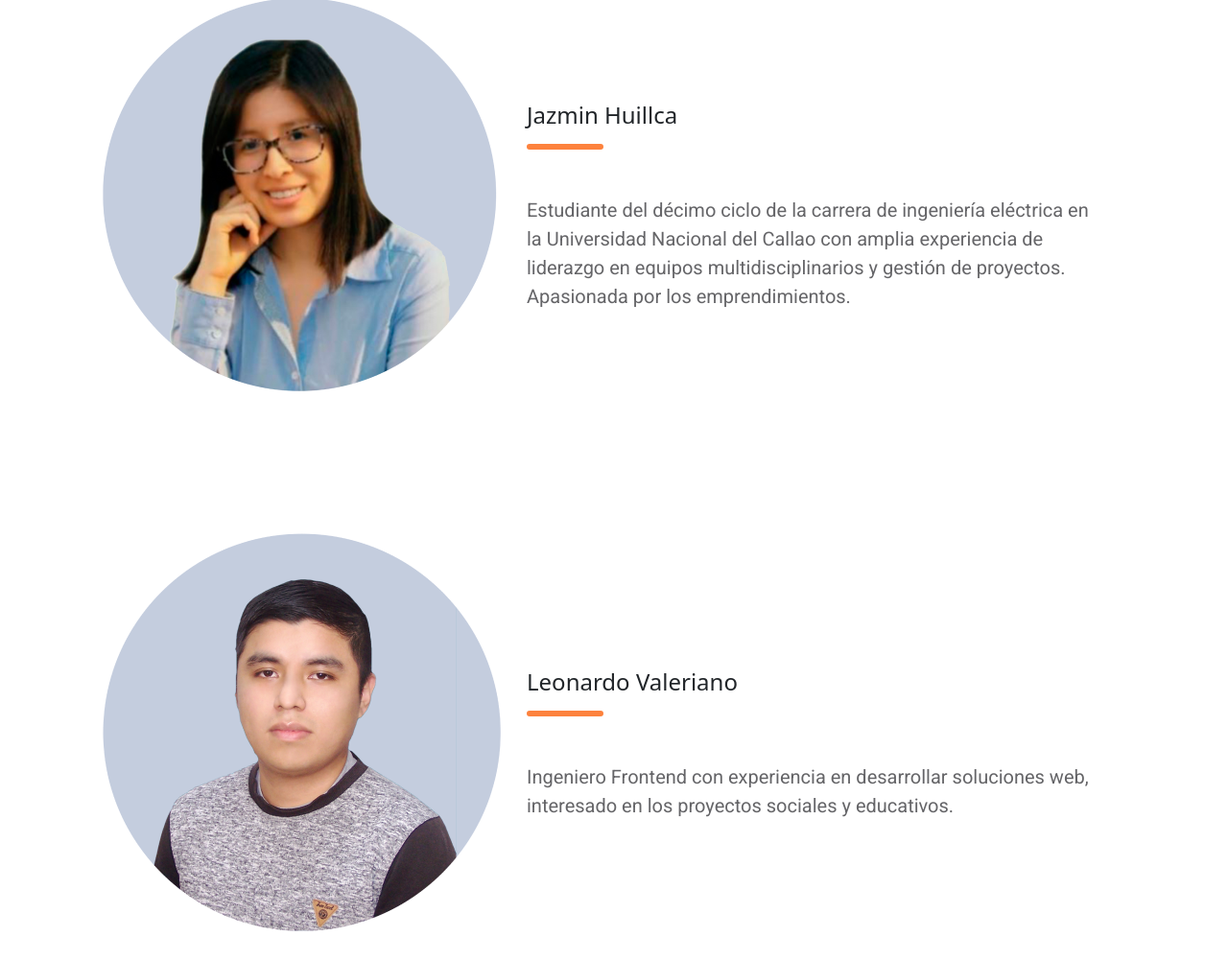
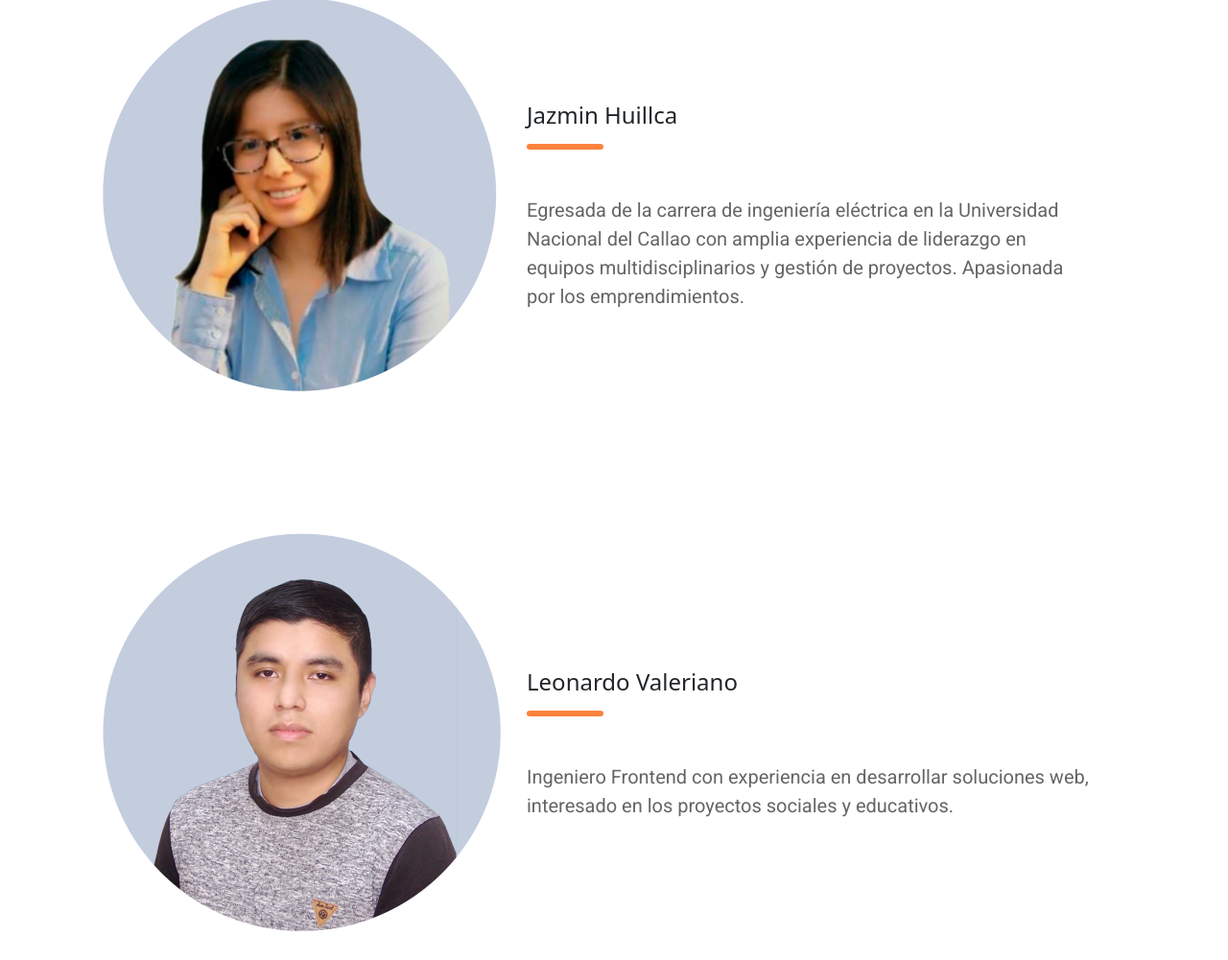
Before and after one commit to feedingminds/feedingminds, a website: page index.html in a window 1280 px wide. Shown: the part 4691-5692 px from the top of the page at 96% size. Drawn offline with Linux system fonts and the light colour scheme.

Commit message:
change founder description

```diff
--- a/index.html
+++ b/index.html
@@ -345,7 +345,7 @@
           <div class="col-lg-7 my-auto pe-lg-5">
             <h4>Jazmin Huillca</h4>
             <div class="w-5 border border-3 border-bottom border-secondary mt-3 mb-5 rounded"></div>
-            <p class="text-gray fs-5 mb-0 img-p">Estudiante del décimo ciclo de la carrera de ingeniería eléctrica en la
+            <p class="text-gray fs-5 mb-0 img-p">Egresada de la carrera de ingeniería eléctrica en la
               Universidad Nacional del Callao con amplia experiencia de liderazgo en equipos multidisciplinarios y
               gestión de proyectos. Apasionada por los emprendimientos.
 
```
